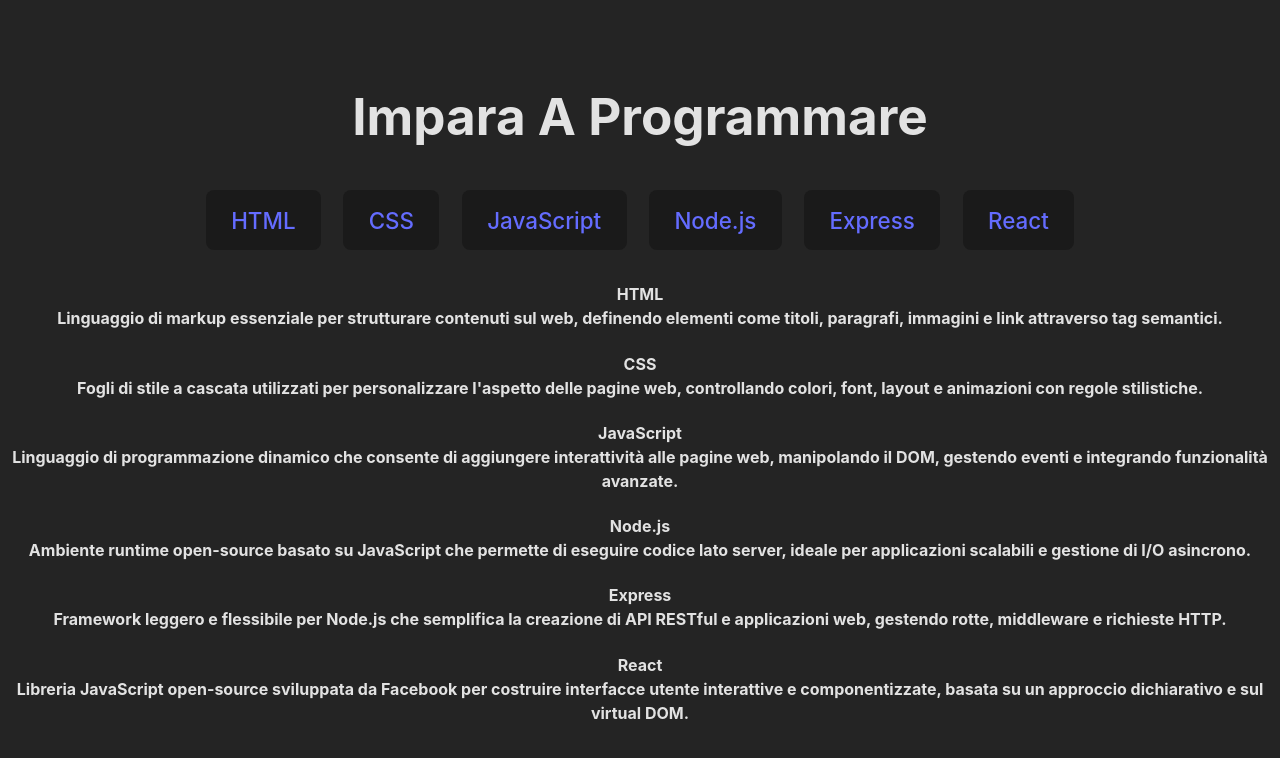
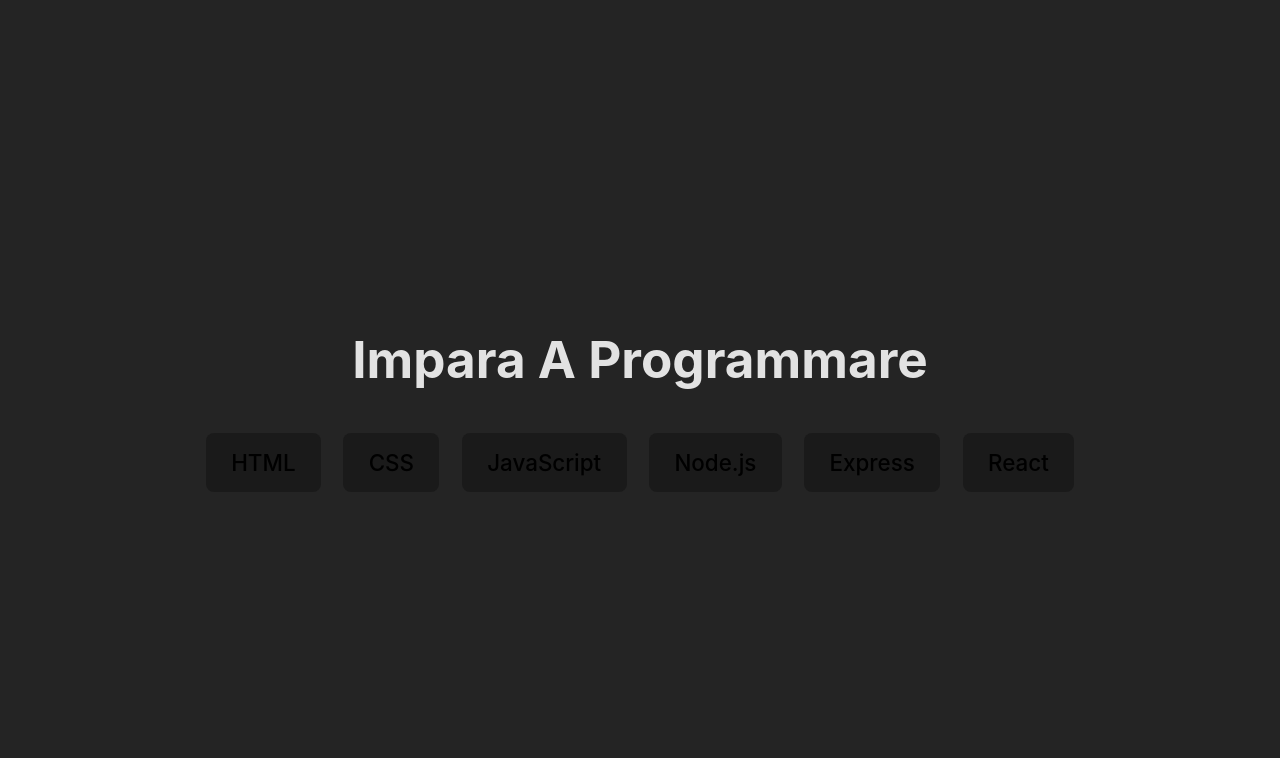
Before and after one commit to giuseppezaccato/react-use-state, a React (Vite) app: page / in a window 1280 px wide. Shown: the top 758 px of the page. Built offline with nearby package versions, Linux system fonts and the light colour scheme.

Commit message:
ADD: useState Try

```diff
--- a/src/components/Accordion.jsx
+++ b/src/components/Accordion.jsx
@@ -1,16 +1,16 @@
+// import { useState } from "react"
 
-const Accordion = (props) => {
+export default function Accordion({ btns }) {
 
-    const { btns } = props
+    // const { btns } = props //* vedi sopra
 
     return (
         btns.map(e => {
+
             return (
-                <h4 className="text" key={e.id}> {e.title} <br /> {e.description} </h4>
+
+                <h4 key={e.id} >  {e.title} < br /> {e.description} </h4 >
             )
         })
-
-
     )
 }
-export default Accordion
--- a/src/components/Buttons.jsx
+++ b/src/components/Buttons.jsx
@@ -1,26 +1,22 @@
-
-import React from "react"
+// import { useState } from "react"
 
 
+export default function Buttons({ btns, handleAccordion }) {
 
-const Buttons = (props) => {
-
-    const { btns } = props
+    // const { btns, handleAccordion } = props //* vedi sopra
 
     return (
 
         <nav>{
 
             btns.map(element => {
-
                 const { id, title } = element
 
                 return (
-                    <button key={id}> <a href="#">{title} </a> </button>
+                    <button key={id} onClick={handleAccordion} >  {title} </button>
                 )
             })
 
         }</nav>
     )
 }
-export default Buttons
--- a/src/components/Header.jsx
+++ b/src/components/Header.jsx
@@ -1,5 +1,5 @@
 
-const Header = () => {
+export default function Header() {
 
     return (
         <>
@@ -8,5 +8,3 @@
 
     )
 }
-
-export default Header
--- a/src/components/Main.jsx
+++ b/src/components/Main.jsx
@@ -1,17 +1,26 @@
-// import { useState } from "react"
+import { useState } from "react"
+
 import Buttons from "./Buttons"
 import Accordion from "./Accordion"
+
 
 
 const Main = (props) => {
 
     const { dev } = props
-    // const [status, setStatus] = useState(dev.id)
+
+    const [openIndex, setOpenIndex] = useState(null)
+
+    const handleAccordion = () => setOpenIndex(openIndex == dev.id ? dev.id : null); //switch ?
+
+    //task controllo
+    setOpenIndex === null ? <p> `non esistono linguaggi selezionati` </p> : null
+
     return (
         <>
+            < Buttons btns={dev} handleAccordion={handleAccordion} />
 
-            < Buttons btns={dev} />
-            < Accordion btns={dev} />
+            {openIndex && < Accordion btns={dev} />} {/* test */}
 
         </>
     )
```
